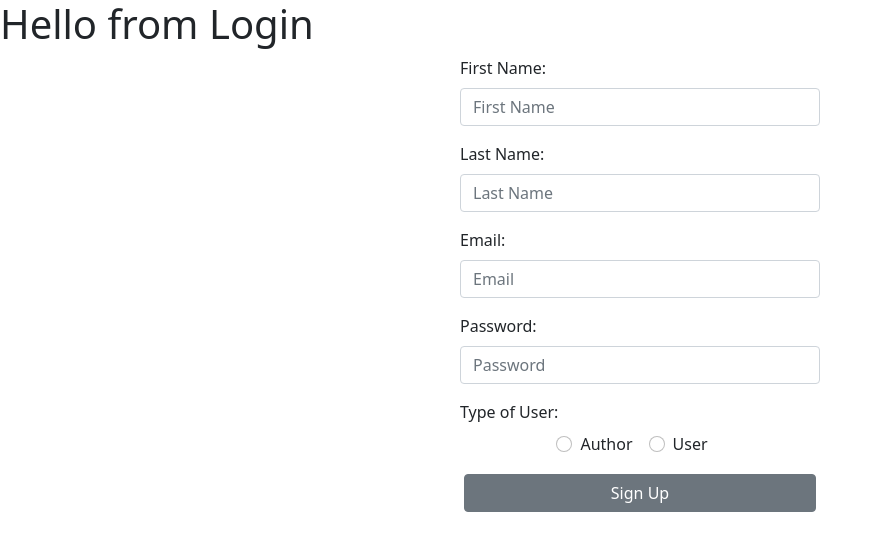
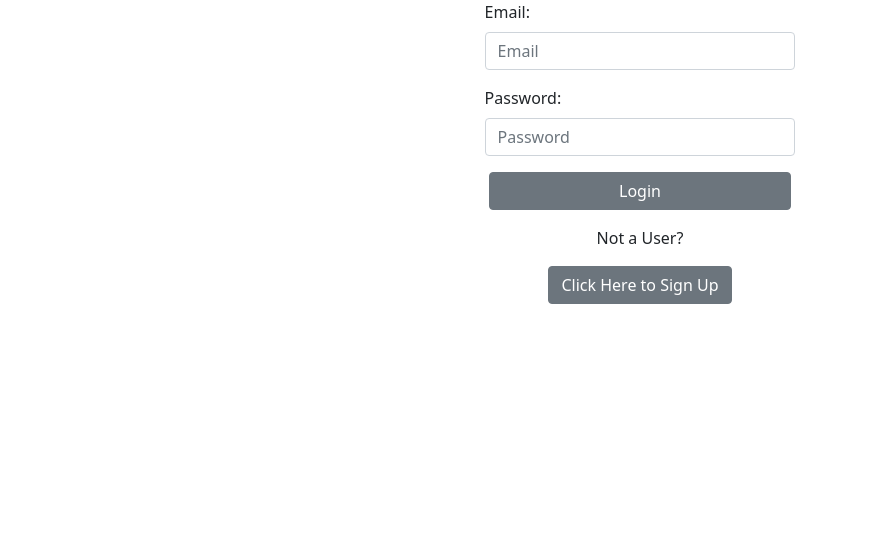
Before and after one commit to TaniaOlivas/booknook-client, a React (Create React App) app: page / in a window 1280 px wide. Shown: the top 550 px of the page, without its empty margins (0-880 px from the left). Built offline with nearby package versions, Linux system fonts and the light colour scheme.

Commit message:
Login and Signup work and toggle

```diff
--- a/src/components/Auth/Auth.tsx
+++ b/src/components/Auth/Auth.tsx
@@ -1,5 +1,6 @@
 import * as React from 'react';
 import { Component } from 'react';
+import { Button } from 'reactstrap';
 import Login from './Login/Login';
 import Signup from './Signup/Signup';
 
@@ -7,18 +8,42 @@ interface AuthProps {
   updateLocalStorage: (newToken: string) => void;
 }
 
-interface AuthState {}
+interface AuthState {
+  isLoginVisible: boolean;
+}
 
 class Auth extends React.Component<AuthProps, AuthState> {
-  // constructor(props: AuthProps) {
-  //     super(props);
-  //     this.state = { :  };
-  // }
+  constructor(props: AuthProps) {
+    super(props);
+    this.state = { isLoginVisible: true };
+  }
+
+  handleToggle = () => {
+    if (this.state.isLoginVisible === true) {
+      this.setState({ isLoginVisible: false });
+    } else {
+      this.setState({ isLoginVisible: true });
+    }
+  };
+
   render() {
     return (
-      <div>
-        <Login />
-        <Signup updateLocalStorage={this.props.updateLocalStorage} />
+      <div className="container">
+        <div>
+          {this.state.isLoginVisible === true ? (
+            <Login updateLocalStorage={this.props.updateLocalStorage} />
+          ) : (
+            <Signup updateLocalStorage={this.props.updateLocalStorage} />
+          )}
+        </div>
+
+        <div style={{ textAlign: 'center' }}>
+          {this.state.isLoginVisible === true ? (
+            <Button onClick={this.handleToggle}>Click Here to Sign Up</Button>
+          ) : (
+            <Button onClick={this.handleToggle}>Click Here to Login</Button>
+          )}
+        </div>
       </div>
     );
   }
--- a/src/components/Auth/Login/Login.tsx
+++ b/src/components/Auth/Login/Login.tsx
@@ -1,22 +1,83 @@
 import * as React from 'react';
 import { Component } from 'react';
+import { Form, FormGroup, Label, Input, Button } from 'reactstrap';
 
-interface LoginProps {}
+interface LoginProps {
+  updateLocalStorage: (newToken: string) => void;
+}
 
-interface LoginState {}
+interface LoginState {
+  email: string;
+  password: string;
+}
 
-class Login extends React.Component<LoginProps, LoginState> {
-  // constructor(props: LoginProps) {
-  //     super(props);
-  //     this.state = { :  };
-  // }
+class Signup extends Component<LoginProps, LoginState> {
+  constructor(props: LoginProps) {
+    super(props);
+    this.state = {
+      email: '',
+      password: '',
+    };
+  }
+
+  handleSubmit = (event: React.MouseEvent<HTMLFormElement>) => {
+    event.preventDefault();
+    fetch('http://localhost:4000/user/login', {
+      method: 'POST',
+      body: JSON.stringify({
+        email: this.state.email,
+        password: this.state.password,
+      }),
+      headers: new Headers({
+        'Content-Type': 'application/json',
+      }),
+    })
+      .then((res) => res.json())
+      .then((data) => {
+        this.props.updateLocalStorage(data.token);
+      })
+      .catch((err) => {
+        console.error('Error:', err);
+      });
+  };
+
   render() {
     return (
       <div>
-        <h1>Hello from Login</h1>
+        <div className="container" style={{ width: '30%' }}>
+          <Form onSubmit={this.handleSubmit}>
+            <FormGroup>
+              <Label for="email">Email:</Label>
+              <Input
+                id="email"
+                name="email"
+                placeholder="Email"
+                type="email"
+                value={this.state.email}
+                onChange={(e) => this.setState({ email: e.target.value })}
+              />
+            </FormGroup>
+            <FormGroup>
+              <Label for="password">Password:</Label>
+              <Input
+                id="password"
+                name="password"
+                placeholder="Password"
+                type="password"
+                value={this.state.password}
+                onChange={(e) => this.setState({ password: e.target.value })}
+              />
+            </FormGroup>
+
+            <div className="row ps-3 pe-3 pb-3">
+              <Button className="col">Login</Button>
+            </div>
+          </Form>
+          <p style={{ textAlign: 'center' }}>Not a User?</p>
+        </div>
       </div>
     );
   }
 }
 
-export default Login;
+export default Signup;
--- a/src/components/Auth/Signup/Signup.tsx
+++ b/src/components/Auth/Signup/Signup.tsx
@@ -126,10 +126,11 @@ class Signup extends Component<SignupProps, SignupState> {
                 </FormGroup>
               </div>
             </FormGroup>
-            <div className="row ps-3 pe-3">
+            <div className="row ps-3 pe-3 pb-3">
               <Button className="col">Sign Up</Button>
             </div>
           </Form>
+          <p style={{ textAlign: 'center' }}>Already a User?</p>
         </div>
       </div>
     );
```
